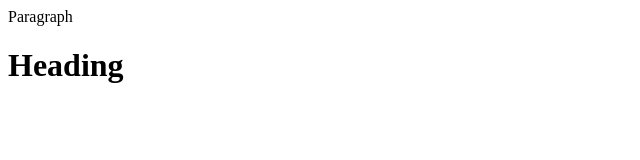
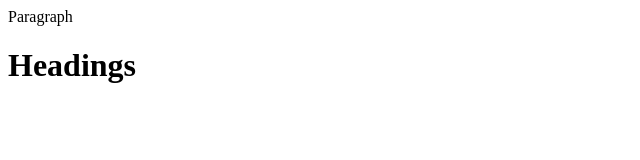
Before and after one commit to Akshaya2782003/demo, a plain HTML site: page index.html in a window 1280 px wide. Shown: the full height of the page, 0-640 px from the left. Drawn offline with Linux system fonts and the light colour scheme.

Commit message:
Update index.html

```diff
--- a/index.html
+++ b/index.html
@@ -1,6 +1,6 @@
 <html>
     <body>
         <p>Paragraph</p>
-        <h1>Heading</h1>
+        <h1>Headings</h1>
     </body>
 </html>
```
